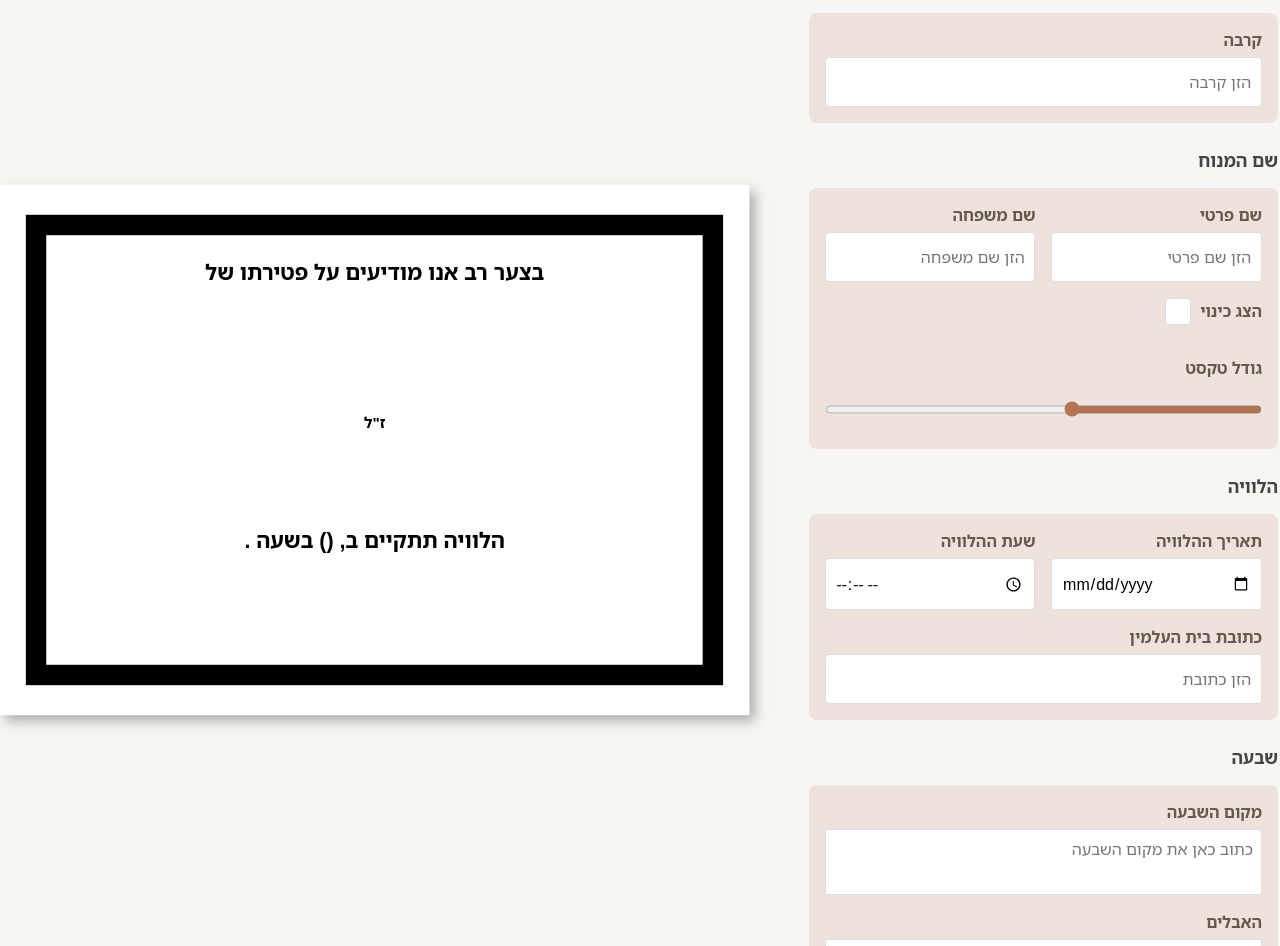
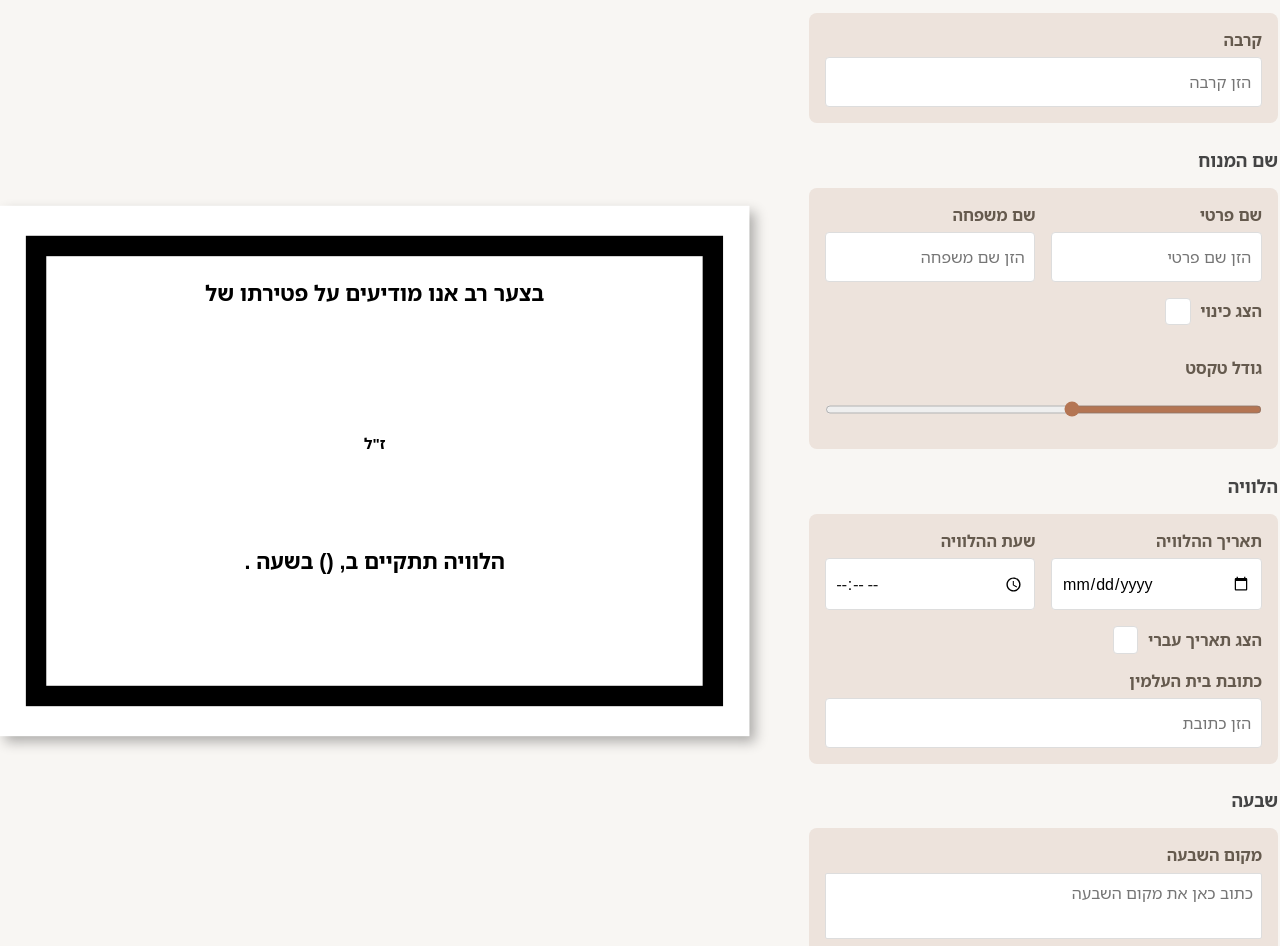
Before and after one commit to timonim/EvelPost, a plain HTML site: page index.html in a window 1280 px wide. Shown: the part 154-1100 px from the top of the page. Drawn offline with Linux system fonts and the light colour scheme.

Commit message:
Update index.html
hebrew_date_toggle and nickname_parenthesis

```diff
--- a/index.html
+++ b/index.html
@@ -71,6 +71,11 @@
     </div>
     </div>
 
+    <div class="form-toggle">
+        <label for="show-hebrew-date">הצג תאריך עברי</label>
+        <input type="checkbox" id="show-hebrew-date" class="toggle-checkbox">
+      </div>
+
     <div class="form-field">
         <label for="location-of-burial">כתובת בית העלמין</label>
         <input type="text" id="location-of-burial" required placeholder="הזן כתובת">
```
